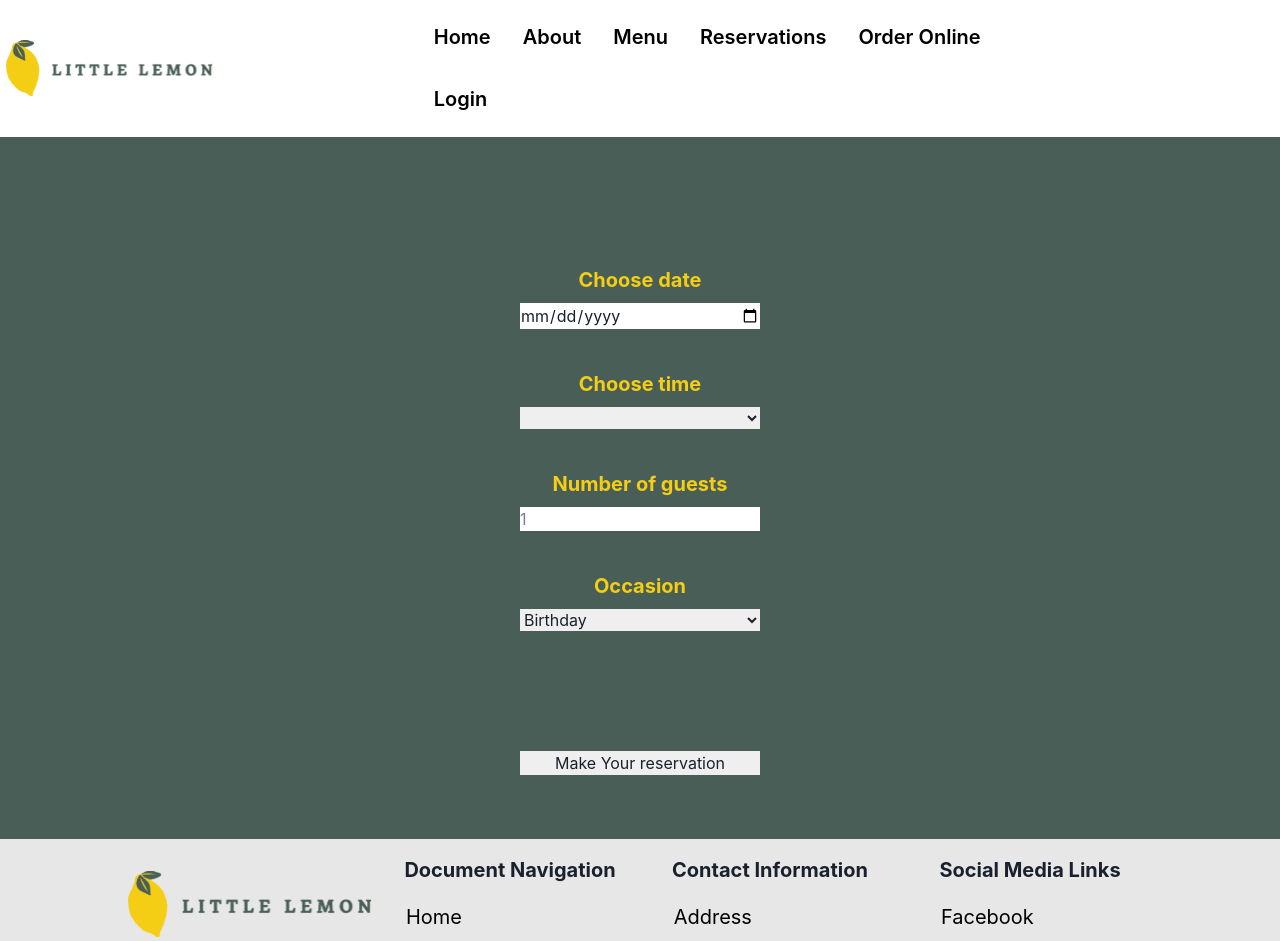
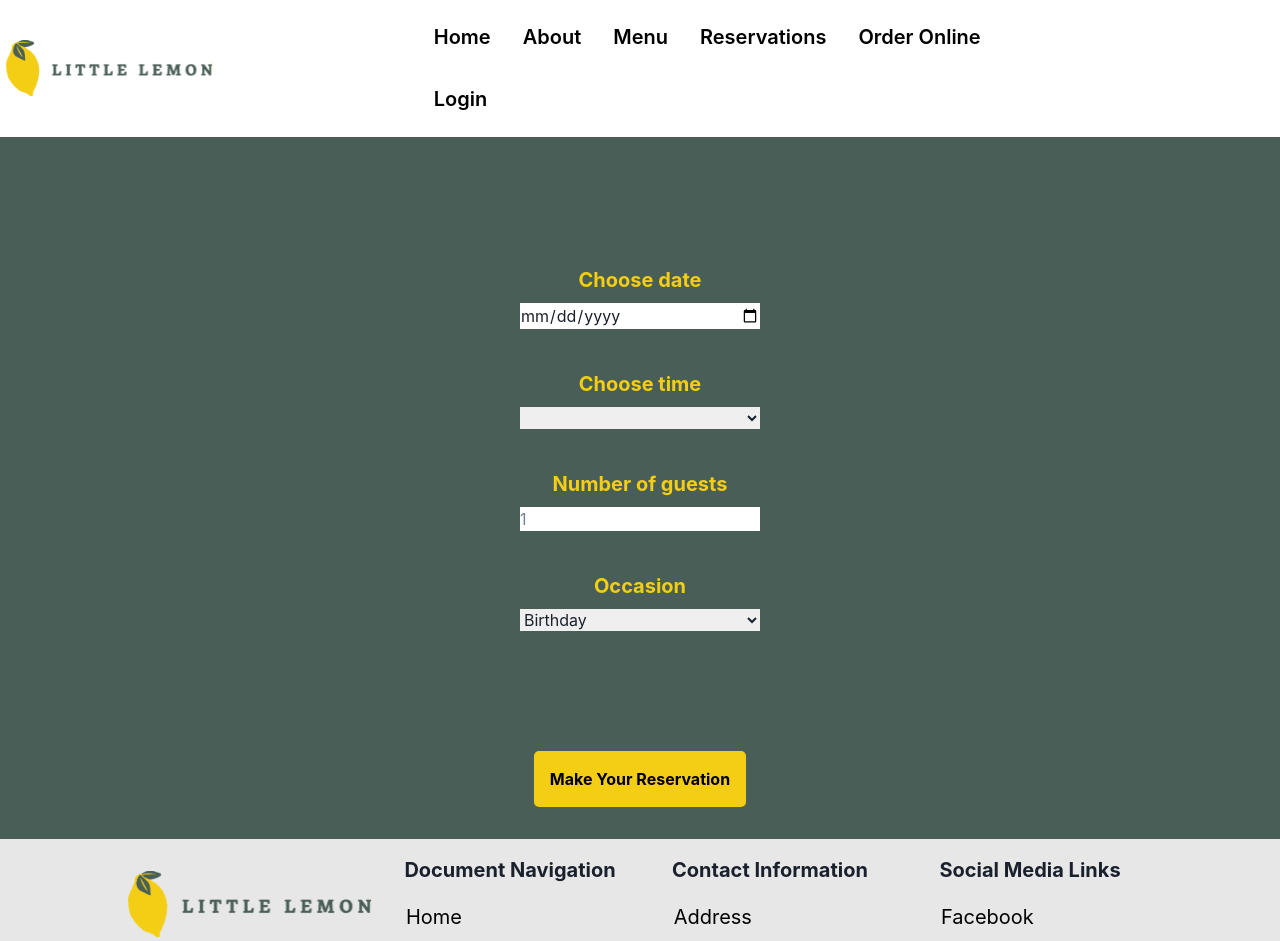
Before and after one commit to AliH1/little-lemon-restaurant-website, a React (Create React App) app: page /booking in a window 1280 px wide. Shown: the top 941 px of the page. Built offline with nearby package versions, Linux system fonts and the light colour scheme.

Commit message:
added aria labels and some css

```diff
--- a/src/App.css
+++ b/src/App.css
@@ -94,7 +94,7 @@ h1 {
   font-weight: bold;
 }
 
-.about button:hover, .specials button:hover {
+.about button:hover, .specials button:hover, .booking-form .submitBtn:hover {
   opacity: 0.5;
 }
 
@@ -199,4 +199,11 @@ footer img {
 
 .booking-form .submitBtn {
   margin-top: 5rem;
+  background-color: #F4CE14;
+  padding: 1rem;
+  color: black;
+  border-radius: 5px;
+  border: none;
+  font-size: 12pt;
+  font-weight: bold;
 }
--- a/src/components/About.js
+++ b/src/components/About.js
@@ -10,7 +10,7 @@ function About(){
                     <h2>Chicago</h2>
                     <p>We are a family owned Mediterraneran restaurant, focused on traditional recipes servred with a modern twist.</p>
                     <Link to="/booking">
-                        <button>Reserve Table</button>
+                        <button aria-label="reserve table" >Reserve Table</button>
                     </Link>
                 </div>
                 <div>
--- a/src/components/BookingForm.js
+++ b/src/components/BookingForm.js
@@ -34,7 +34,7 @@ function BookingForm(props){
             <option>Birthday</option>
             <option>Anniversary</option>
         </select>
-        <input type="submit" value="Make Your reservation" className="submitBtn"/>
+        <button aria-label="make reservation" type="submit" className="submitBtn">Make Your Reservation</button>
       </form>
     </section>
   );
--- a/src/components/MenuItem.js
+++ b/src/components/MenuItem.js
@@ -13,7 +13,7 @@ function MenuItem(props){
         </CardBody>
         <Divider />
         <CardFooter>
-            <Button variant='ghost' colorScheme='black'>
+            <Button aria-label="order delivery" variant='ghost' colorScheme='black'>
               Order a Delivery
             </Button>
         </CardFooter>
--- a/src/components/Specials.js
+++ b/src/components/Specials.js
@@ -12,7 +12,7 @@ function Specials(){
             <h2>This Weeks Specials!</h2>
           </GridItem>
           <GridItem rowSpan={1} colStart={4} colEnd={5}>
-            <button className="menuBtn">Online Menu</button>
+            <button aria-label="menu" className="menuBtn">Online Menu</button>
           </GridItem>
           <GridItem rowStart={2} rowSpan={1} colStart={2} colEnd={3}>
             <MenuItem height="100rem" src={salad}
```
